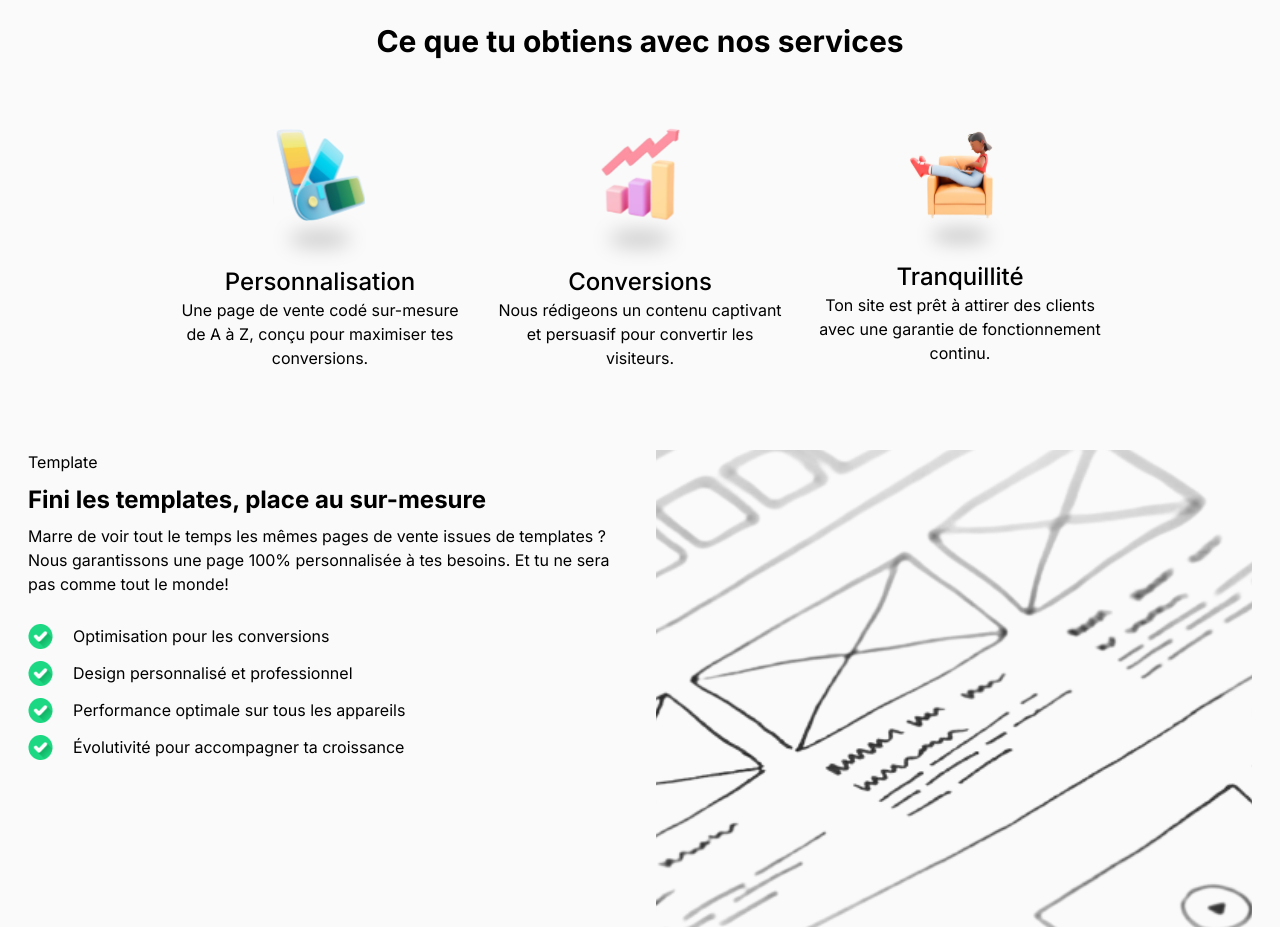
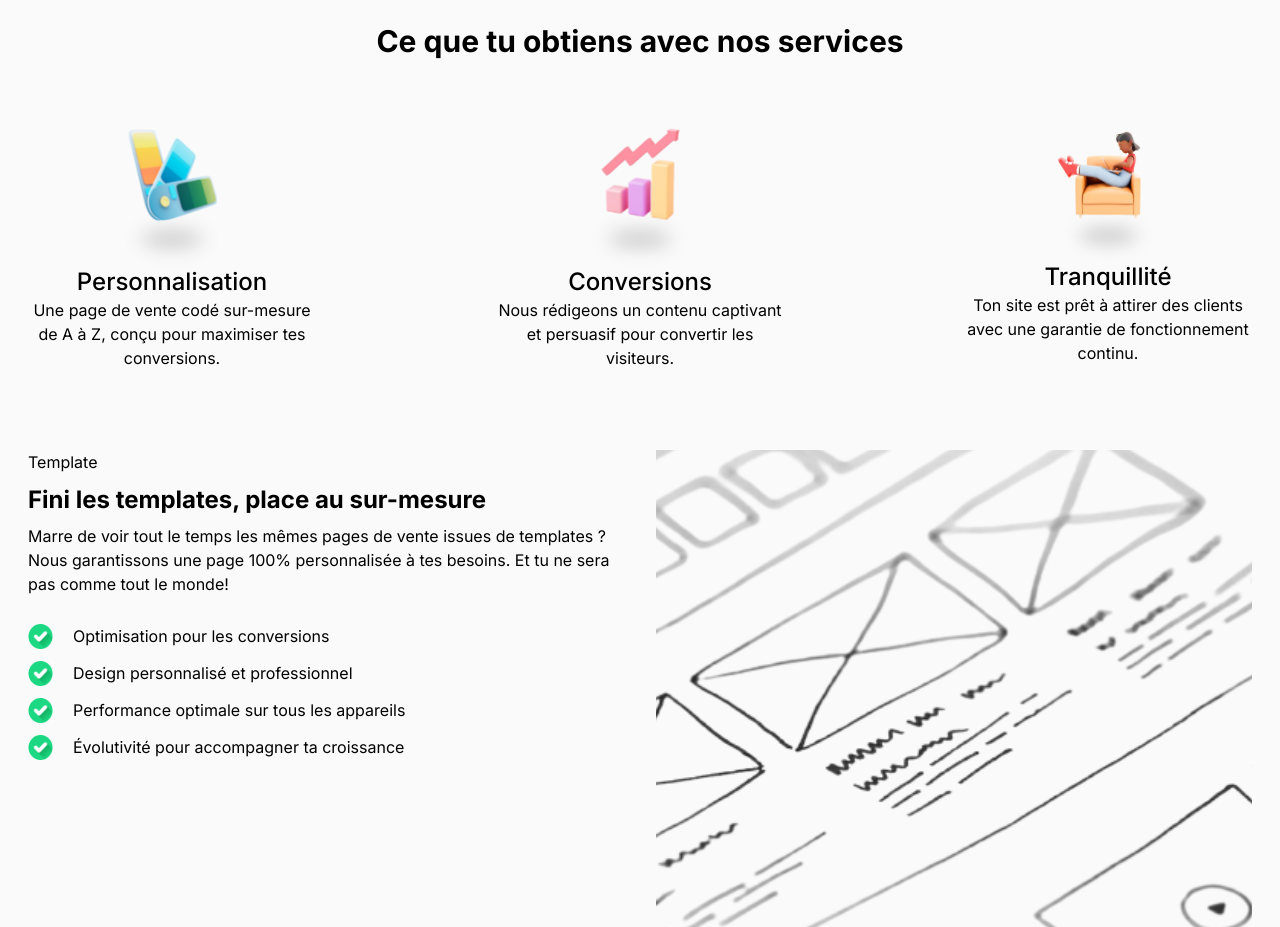
Before and after one commit to SebMZI/territa-lp, a Next.js app: page / in a window 1280 px wide. Shown: the part 1260-2187 px from the top of the page. Built offline with nearby package versions, Linux system fonts and the light colour scheme.

Commit message:
feat(Benefits): :iphone: Changed disposition of benefits
From justify around to justify between

```diff
--- a/components/Benefits.jsx
+++ b/components/Benefits.jsx
@@ -7,7 +7,7 @@ const Benefits = () => {
       <h2 className="font-bold text-2xl text-center pb-10 md:text-3xl md:w-2/4 md:m-auto md: ">
         Ce que tu obtiens avec nos services
       </h2>
-      <div className="flex flex-col gap-16 md:gap-8 mt-7 md:flex-row md:flex-wrap md:justify-center md:items-center ">
+      <div className="flex flex-col gap-16 md:gap-8 mt-7 md:flex-row md:flex-wrap md:justify-center md:items-center lg:justify-between">
         <BenefitCard
           img={"/images/benefits/benefits-1.svg"}
           title={"Personnalisation"}
```
